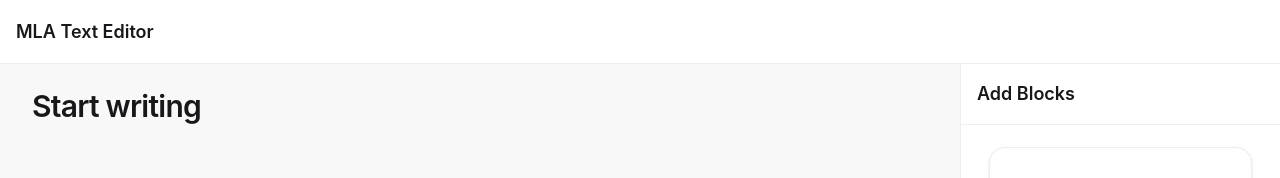
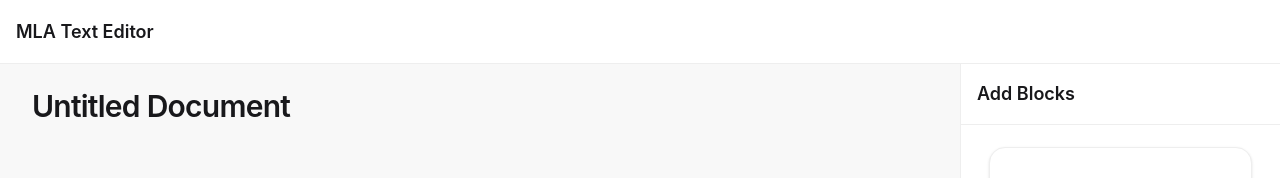
Before and after one commit to sprucepine/mla-text-editor, a Vue app: page / in a window 1280 px wide. Shown: the top 178 px of the page. Built offline with nearby package versions, Linux system fonts and the light colour scheme; the HTML template or start-up script is replaced by a standard one.

Commit message:
Add Untitled Document title for document

```diff
--- a/src/components/Main.vue
+++ b/src/components/Main.vue
@@ -22,9 +22,10 @@ onMounted(() => {
             <main class="flex-1 overflow-y-auto p-6">
                 <section class="mx-auto flex w-full max-w-4xl flex-col gap-6">
                     <div>
-                        <h1 class="text-3xl font-semibold tracking-tight">Start writing</h1>
+                      <h1 class="text-3xl font-semibold tracking-tight">
+                        {{ documentStore.activeDocument?.fileTitle || "Untitled Document" }}
+                      </h1>
                     </div>
-
                     <template v-if="documentStore.activeDocument">
                         <Card v-if="documentStore.activeDocument" title="Header Information">
                             <p class="pb-4">The header in MLA format is displayed at the top right of your paper. It should include your last name and an auto-generated page number.</p>
```
